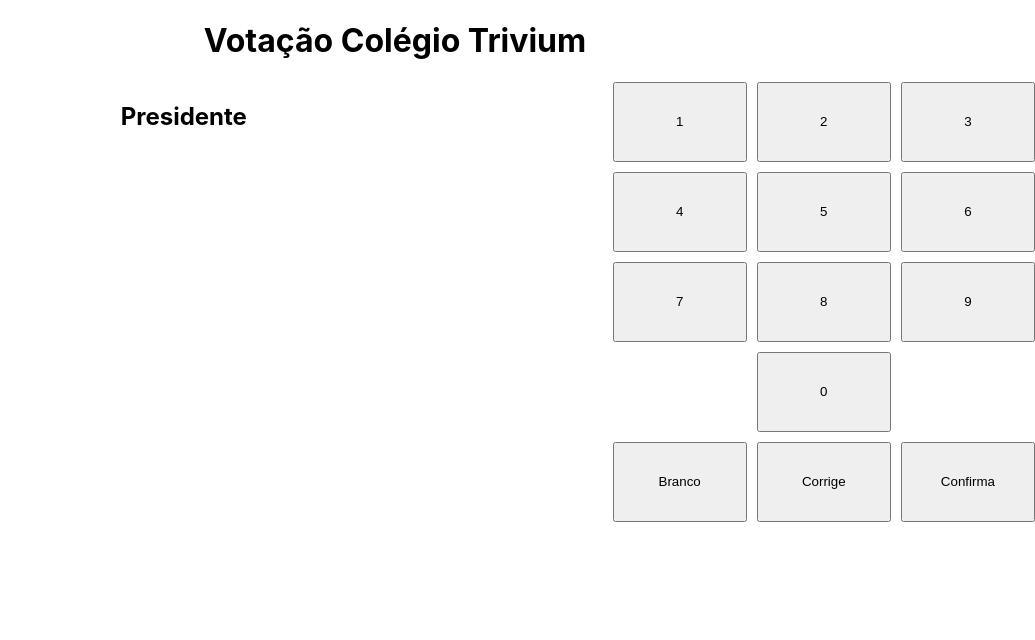
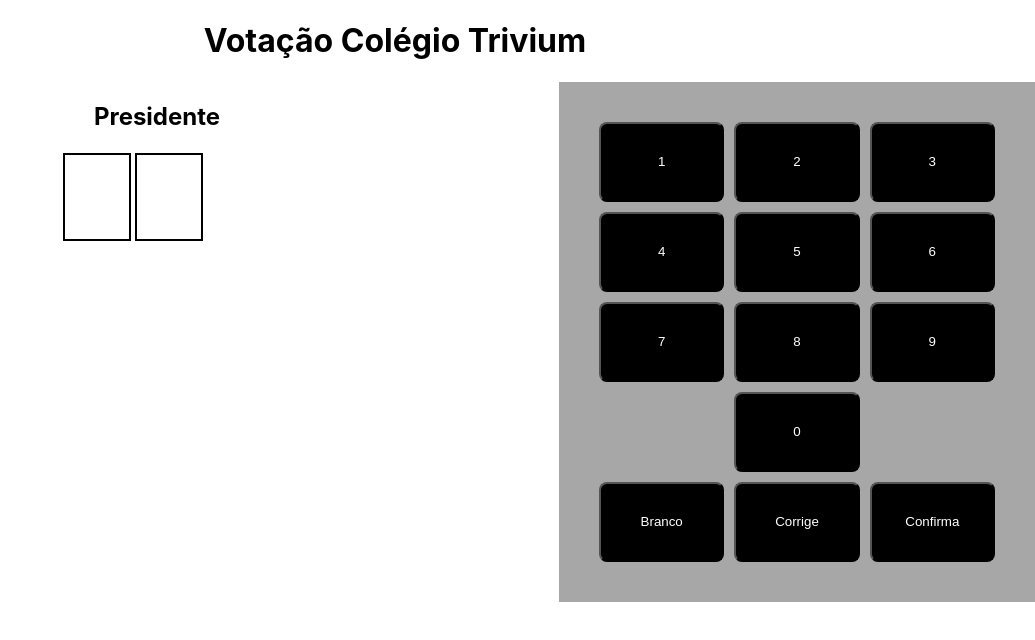
Before and after one commit to thiagomiyaguchi/urna, a React (Create React App) app: page / in a window 1280 px wide. Shown: the top 640 px of the page, without its empty margins (245-1280 px from the left). Built offline with nearby package versions, Linux system fonts and the light colour scheme.

Commit message:
div digito

```diff
--- a/src/App.css
+++ b/src/App.css
@@ -26,3 +26,29 @@
   grid-column-start: 1;
   grid-column-end: 2;
 }
+
+.digitos {
+  display: flex;
+  margin-left: 38%;
+}
+
+span {
+  min-width: 60px;
+  min-height: 80px;
+  border: 2px solid black;
+  font-size: 3rem;
+  margin: 2px;
+  padding: 2px;
+}
+
+.teclas {
+  background-color: rgb(167, 167, 167);
+  padding: 40px;
+}
+
+button {
+  background-color: black;
+  color: white;
+  border-radius: 8px;
+  cursor: pointer;
+}
--- a/src/App.jsx
+++ b/src/App.jsx
@@ -1,5 +1,5 @@
-import { useEffect, useState } from 'react';
-import './App.css';
+import { useEffect, useState } from "react";
+import "./App.css";
 
 function App() {
   const [digito1, setDigito1] = useState(null);
@@ -30,46 +30,48 @@ function App() {
   };
 
   return (
-    <div className='App'>
+    <div className="App">
       <h1>Votação Colégio Trivium</h1>
-      <div className='painel'>
-        <div className='tela'>
+      <div className="painel">
+        <div className="tela">
           <h2>Presidente</h2>
-          <span>{digito1}</span>
-          <span>{digito2}</span>
+          <div class="digitos">
+            <span>{digito1}</span>
+            <span>{digito2}</span>
+          </div>
         </div>
-        <div className='teclas'>
-          <button onClick={mostraDigito} className='numero'>
+        <div className="teclas">
+          <button onClick={mostraDigito} className="numero">
             1
           </button>
-          <button onClick={mostraDigito} className='numero'>
+          <button onClick={mostraDigito} className="numero">
             2
           </button>
-          <button onClick={mostraDigito} className='numero'>
+          <button onClick={mostraDigito} className="numero">
             3
           </button>
-          <button onClick={mostraDigito} className='numero'>
+          <button onClick={mostraDigito} className="numero">
             4
           </button>
-          <button onClick={mostraDigito} className='numero'>
+          <button onClick={mostraDigito} className="numero">
             5
           </button>
-          <button onClick={mostraDigito} className='numero'>
+          <button onClick={mostraDigito} className="numero">
             6
           </button>
-          <button onClick={mostraDigito} className='numero'>
+          <button onClick={mostraDigito} className="numero">
             7
           </button>
-          <button onClick={mostraDigito} className='numero'>
+          <button onClick={mostraDigito} className="numero">
             8
           </button>
-          <button onClick={mostraDigito} className='numero'>
+          <button onClick={mostraDigito} className="numero">
             9
           </button>
-          <button onClick={mostraDigito} className='numero zero'>
+          <button onClick={mostraDigito} className="numero zero">
             0
           </button>
-          <button onClick={mostraDigito} className='branco'>
+          <button onClick={mostraDigito} className="branco">
             Branco
           </button>
           <button onClick={corrige}>Corrige</button>
```
